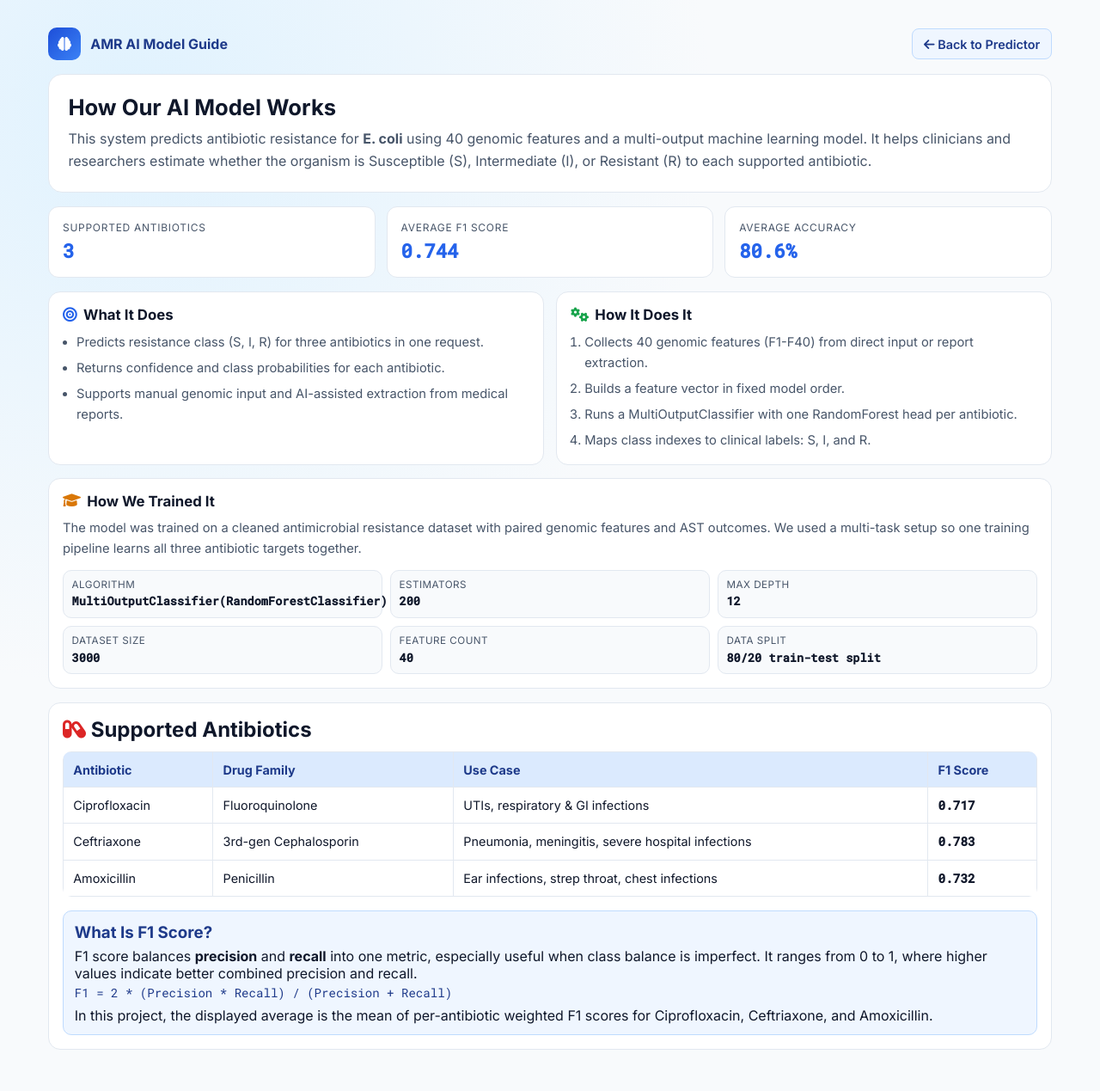
After one commit to legend048/Multi-Antibiotic-Resistance-Predictor, a Flask app: page /model_info in a window 1280 px wide. The commit adds this page. Shown: the whole page at 86% size. Run offline with Flask 3, Linux system fonts and the light colour scheme; parts of the project's set-up code (start-up, migrations or seed data) failed here and were passed over; some libraries are stand-ins or nearby versions.

Commit message:
more pages added

```diff
--- a/app.py
+++ b/app.py
@@ -384,6 +384,32 @@ def index():
 def genomic_features_page():
     return render_template("genomic_features.html", feature_cols=FEATURE_COLS)
 
+
+@app.route("/model_info")
+def model_info_page():
+    avg_f1 = round(sum(METRICS[ab]["f1"] for ab in ANTIBIOTICS) / len(ANTIBIOTICS), 3)
+    avg_accuracy = round(sum(METRICS[ab]["accuracy"] for ab in ANTIBIOTICS) / len(ANTIBIOTICS) * 100, 1)
+
+    training_summary = {
+        "algorithm": "MultiOutputClassifier(RandomForestClassifier)",
+        "estimators": 200,
+        "max_depth": 12,
+        "dataset_size": 3000,
+        "feature_count": len(FEATURE_COLS),
+        "data_split": "80/20 train-test split",
+        "source": "PATRIC / BV-BRC"
+    }
+
+    return render_template(
+        "model_info.html",
+        antibiotics=ANTIBIOTICS,
+        antibiotic_info=ANTIBIOTIC_INFO,
+        metrics=METRICS,
+        avg_f1=avg_f1,
+        avg_accuracy=avg_accuracy,
+        training_summary=training_summary
+    )
+
 @app.route("/predict", methods=["POST"])
 def predict():
     data = request.get_json()
--- /dev/null
+++ b/templates/model_info.html
@@ -0,0 +1,407 @@
+<!DOCTYPE html>
+<html lang="en">
+<head>
+<meta charset="UTF-8">
+<meta name="viewport" content="width=device-width, initial-scale=1.0">
+<title>AI Model Details | AMR CDS</title>
+<link href="https://fonts.googleapis.com/css2?family=Inter:wght@300;400;500;600;700&family=Roboto+Mono:wght@400;500&display=swap" rel="stylesheet">
+<link rel="stylesheet" href="https://cdnjs.cloudflare.com/ajax/libs/font-awesome/6.0.0/css/all.min.css">
+<style>
+  :root {
+    --bg: #f8fafc;
+    --card: #ffffff;
+    --line: #e2e8f0;
+    --text: #0f172a;
+    --muted: #475569;
+    --primary: #2563eb;
+    --primary-soft: #dbeafe;
+    --success: #16a34a;
+    --warning: #d97706;
+    --danger: #dc2626;
+    --main: 'Inter', sans-serif;
+    --mono: 'Roboto Mono', monospace;
+  }
+
+  * { box-sizing: border-box; margin: 0; padding: 0; }
+
+  body {
+    font-family: var(--main);
+    color: var(--text);
+    background: radial-gradient(circle at 12% 10%, #e0f2fe 0%, #f8fafc 42%), var(--bg);
+    min-height: 100vh;
+  }
+
+  .container {
+    max-width: 1200px;
+    margin: 0 auto;
+    padding: 2rem 1rem 3rem;
+  }
+
+  .topbar {
+    display: flex;
+    align-items: center;
+    justify-content: space-between;
+    gap: 1rem;
+    margin-bottom: 1rem;
+  }
+
+  .brand {
+    display: flex;
+    align-items: center;
+    gap: 0.7rem;
+    font-weight: 700;
+    color: #1e3a8a;
+  }
+
+  .brand i {
+    width: 38px;
+    height: 38px;
+    border-radius: 10px;
+    background: linear-gradient(135deg, #1d4ed8, #3b82f6);
+    color: #fff;
+    display: flex;
+    align-items: center;
+    justify-content: center;
+  }
+
+  .back {
+    text-decoration: none;
+    color: #1e3a8a;
+    border: 1px solid #bfdbfe;
+    background: #eff6ff;
+    padding: 0.55rem 0.8rem;
+    border-radius: 8px;
+    font-weight: 600;
+    font-size: 0.9rem;
+  }
+
+  .hero {
+    background: var(--card);
+    border: 1px solid var(--line);
+    border-radius: 16px;
+    padding: 1.4rem;
+  }
+
+  .hero h1 {
+    font-size: 1.6rem;
+    margin-bottom: 0.45rem;
+  }
+
+  .hero p {
+    color: var(--muted);
+    line-height: 1.65;
+  }
+
+  .stats {
+    margin-top: 1rem;
+    display: grid;
+    grid-template-columns: repeat(3, minmax(0, 1fr));
+    gap: 0.8rem;
+  }
+
+  .stat {
+    background: var(--card);
+    border: 1px solid var(--line);
+    border-radius: 12px;
+    padding: 1rem;
+  }
+
+  .stat-label {
+    font-size: 0.75rem;
+    color: var(--muted);
+    text-transform: uppercase;
+    letter-spacing: 0.06em;
+    margin-bottom: 0.35rem;
+  }
+
+  .stat-value {
+    font-size: 1.4rem;
+    font-weight: 700;
+    color: var(--primary);
+    font-family: var(--mono);
+  }
+
+  .grid {
+    margin-top: 1rem;
+    display: grid;
+    grid-template-columns: repeat(2, minmax(0, 1fr));
+    gap: 0.9rem;
+  }
+
+  .card {
+    background: var(--card);
+    border: 1px solid var(--line);
+    border-radius: 14px;
+    padding: 1rem;
+  }
+
+  .card h2 {
+    font-size: 1.05rem;
+    margin-bottom: 0.6rem;
+    display: flex;
+    align-items: center;
+    gap: 0.45rem;
+  }
+
+  .card p,
+  .card li {
+    color: var(--muted);
+    line-height: 1.65;
+    font-size: 0.92rem;
+  }
+
+  .card ul,
+  .card ol {
+    padding-left: 1rem;
+    display: grid;
+    gap: 0.35rem;
+  }
+
+  .train-grid {
+    margin-top: 0.75rem;
+    display: grid;
+    grid-template-columns: repeat(3, minmax(0, 1fr));
+    gap: 0.55rem;
+  }
+
+  .train-item {
+    border: 1px solid var(--line);
+    border-radius: 10px;
+    padding: 0.6rem;
+    background: #f8fafc;
+  }
+
+  .train-name {
+    font-size: 0.73rem;
+    text-transform: uppercase;
+    color: var(--muted);
+    letter-spacing: 0.04em;
+    margin-bottom: 0.2rem;
+  }
+
+  .train-value {
+    font-size: 0.85rem;
+    color: var(--text);
+    font-family: var(--mono);
+    font-weight: 600;
+  }
+
+  .wide {
+    margin-top: 1rem;
+    background: var(--card);
+    border: 1px solid var(--line);
+    border-radius: 14px;
+    padding: 1rem;
+  }
+
+  .wide h2 {
+    margin-bottom: 0.7rem;
+  }
+
+  table {
+    width: 100%;
+    border-collapse: collapse;
+    overflow: hidden;
+    border-radius: 10px;
+  }
+
+  th, td {
+    border: 1px solid var(--line);
+    padding: 0.7rem;
+    text-align: left;
+    font-size: 0.9rem;
+  }
+
+  th {
+    background: var(--primary-soft);
+    color: #1e3a8a;
+    font-weight: 700;
+  }
+
+  .metric {
+    font-family: var(--mono);
+    font-weight: 600;
+  }
+
+  .f1-box {
+    margin-top: 1rem;
+    border: 1px solid #bfdbfe;
+    background: #eff6ff;
+    border-radius: 10px;
+    padding: 0.8rem;
+  }
+
+  .f1-box h3 {
+    margin-bottom: 0.4rem;
+    color: #1e3a8a;
+  }
+
+  .formula {
+    font-family: var(--mono);
+    font-size: 0.88rem;
+    color: #1e3a8a;
+    margin-top: 0.2rem;
+    margin-bottom: 0.4rem;
+  }
+
+  @media (max-width: 900px) {
+    .stats,
+    .grid,
+    .train-grid {
+      grid-template-columns: 1fr;
+    }
+
+    table,
+    thead,
+    tbody,
+    th,
+    td,
+    tr {
+      display: block;
+    }
+
+    th {
+      display: none;
+    }
+
+    td {
+      border-bottom: none;
+      padding: 0.45rem 0.55rem;
+    }
+
+    tr {
+      border: 1px solid var(--line);
+      margin-bottom: 0.55rem;
+      border-radius: 10px;
+      overflow: hidden;
+      background: #fff;
+    }
+  }
+</style>
+</head>
+<body>
+  <div class="container">
+    <div class="topbar">
+      <div class="brand">
+        <i class="fas fa-brain"></i>
+        <span>AMR AI Model Guide</span>
+      </div>
+      <a class="back" href="/"><i class="fas fa-arrow-left"></i> Back to Predictor</a>
+    </div>
+
+    <section class="hero">
+      <h1>How Our AI Model Works</h1>
+      <p>
+        This system predicts antibiotic resistance for <strong>E. coli</strong> using 40 genomic features and a multi-output machine learning model.
+        It helps clinicians and researchers estimate whether the organism is Susceptible (S), Intermediate (I), or Resistant (R) to each supported antibiotic.
+      </p>
+    </section>
+
+    <section class="stats">
+      <div class="stat">
+        <div class="stat-label">Supported Antibiotics</div>
+        <div class="stat-value">{{ antibiotics|length }}</div>
+      </div>
+      <div class="stat">
+        <div class="stat-label">Average F1 Score</div>
+        <div class="stat-value">{{ avg_f1 }}</div>
+      </div>
+      <div class="stat">
+        <div class="stat-label">Average Accuracy</div>
+        <div class="stat-value">{{ avg_accuracy }}%</div>
+      </div>
+    </section>
+
+    <section class="grid">
+      <article class="card">
+        <h2><i class="fas fa-bullseye" style="color: var(--primary);"></i> What It Does</h2>
+        <ul>
+          <li>Predicts resistance class (S, I, R) for three antibiotics in one request.</li>
+          <li>Returns confidence and class probabilities for each antibiotic.</li>
+          <li>Supports manual genomic input and AI-assisted extraction from medical reports.</li>
+        </ul>
+      </article>
+
+      <article class="card">
+        <h2><i class="fas fa-cogs" style="color: var(--success);"></i> How It Does It</h2>
+        <ol>
+          <li>Collects 40 genomic features (F1-F40) from direct input or report extraction.</li>
+          <li>Builds a feature vector in fixed model order.</li>
+          <li>Runs a MultiOutputClassifier with one RandomForest head per antibiotic.</li>
+          <li>Maps class indexes to clinical labels: S, I, and R.</li>
+        </ol>
+      </article>
+
+      <article class="card" style="grid-column: 1 / -1;">
+        <h2><i class="fas fa-graduation-cap" style="color: var(--warning);"></i> How We Trained It</h2>
+        <p>
+          The model was trained on a cleaned antimicrobial resistance dataset with paired genomic features and AST outcomes.
+          We used a multi-task setup so one training pipeline learns all three antibiotic targets together.
+        </p>
+        <div class="train-grid">
+          <div class="train-item">
+            <div class="train-name">Algorithm</div>
+            <div class="train-value">{{ training_summary.algorithm }}</div>
+          </div>
+          <div class="train-item">
+            <div class="train-name">Estimators</div>
+            <div class="train-value">{{ training_summary.estimators }}</div>
+          </div>
+          <div class="train-item">
+            <div class="train-name">Max Depth</div>
+            <div class="train-value">{{ training_summary.max_depth }}</div>
+          </div>
+          <div class="train-item">
+            <div class="train-name">Dataset Size</div>
+            <div class="train-value">{{ training_summary.dataset_size }}</div>
+          </div>
+          <div class="train-item">
+            <div class="train-name">Feature Count</div>
+            <div class="train-value">{{ training_summary.feature_count }}</div>
+          </div>
+          <div class="train-item">
+            <div class="train-name">Data Split</div>
+            <div class="train-value">{{ training_summary.data_split }}</div>
+          </div>
+        </div>
+      </article>
+    </section>
+
+    <section class="wide">
+      <h2><i class="fas fa-capsules" style="color: var(--danger);"></i> Supported Antibiotics</h2>
+      <table>
+        <thead>
+          <tr>
+            <th>Antibiotic</th>
+            <th>Drug Family</th>
+            <th>Use Case</th>
+            <th>F1 Score</th>
+          </tr>
+        </thead>
+        <tbody>
+          {% for ab in antibiotics %}
+          <tr>
+            <td>{{ antibiotic_info[ab].full }}</td>
+            <td>{{ antibiotic_info[ab].family }}</td>
+            <td>{{ antibiotic_info[ab].treats }}</td>
+            <td class="metric">{{ metrics[ab].f1 | round(3) }}</td>
+          </tr>
+          {% endfor %}
+        </tbody>
+      </table>
+
+      <div class="f1-box">
+        <h3>What Is F1 Score?</h3>
+        <p>
+          F1 score balances <strong>precision</strong> and <strong>recall</strong> into one metric, especially useful when class balance is imperfect.
+          It ranges from 0 to 1, where higher values indicate better combined precision and recall.
+        </p>
+        <div class="formula">F1 = 2 * (Precision * Recall) / (Precision + Recall)</div>
+        <p>
+          In this project, the displayed average is the mean of per-antibiotic weighted F1 scores for Ciprofloxacin, Ceftriaxone, and Amoxicillin.
+        </p>
+      </div>
+    </section>
+  </div>
+</body>
+</html>
```
Also changed, not shown: templates/index.html (+31 -20 lines).
